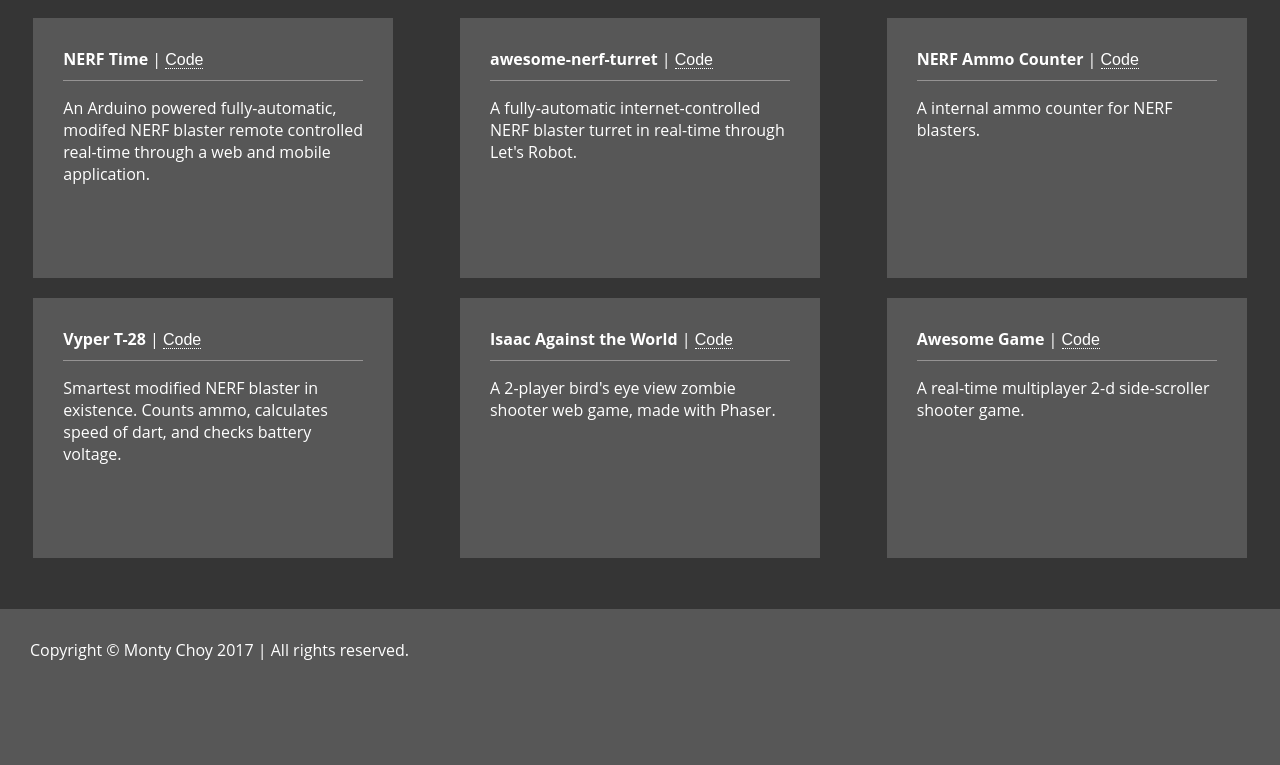
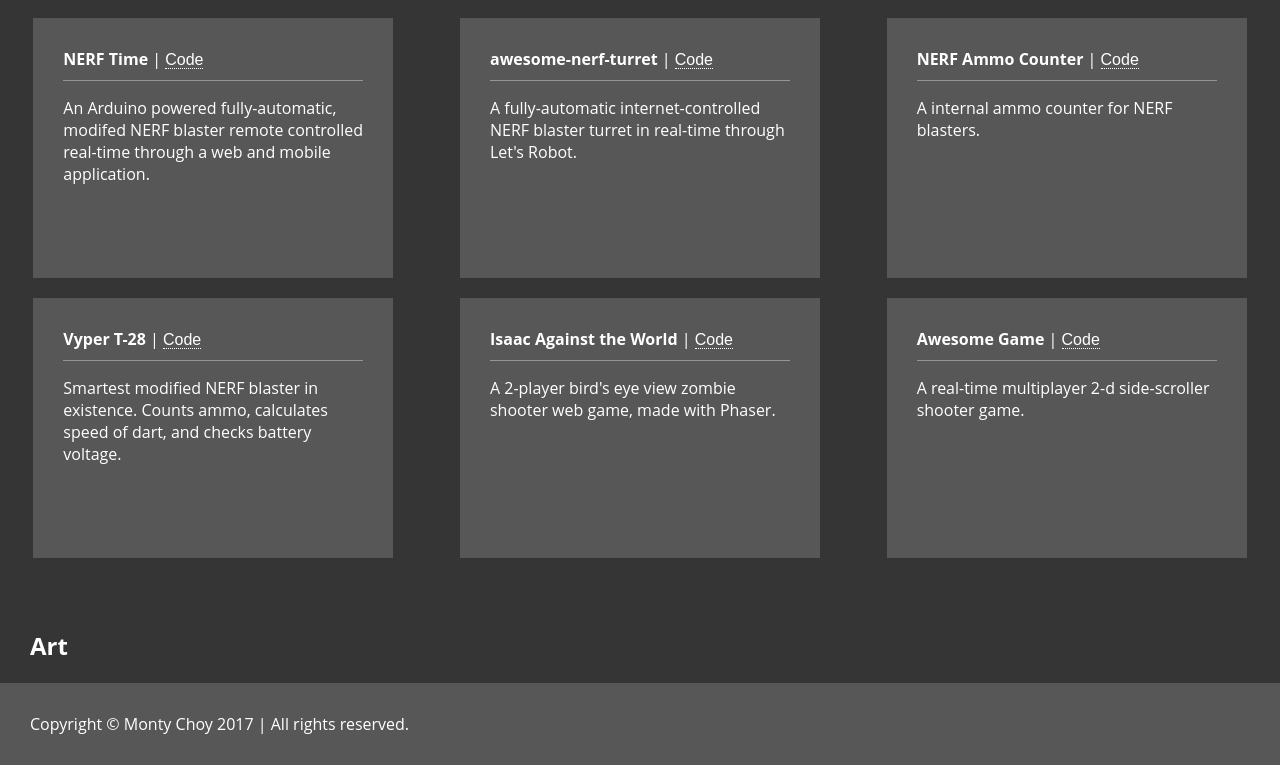
Before and after one commit to mochoy/personal-site, a React (Create React App) app: page / in a window 1280 px wide. Shown: the part 551-1316 px from the top of the page. Before the commit the page ends 1242 px from the top, so only its background shows below. Built offline with nearby package versions, Linux system fonts and the light colour scheme.

Commit message:
create, import, and render art component
global styling for components, art data still needs population

```diff
--- a/src/App.js
+++ b/src/App.js
@@ -3,7 +3,7 @@
 import Portfolio from './components/Portfolio/index';
 import Footer from './components/Footer/index';
 import Student from './components/Student/index';
-import Athlete from './components/Athlete/index';
+import Art from './components/Art/index';
 
 
 let projects = [
@@ -52,7 +52,11 @@
 		"link": "https://github.com/MiLeung/AwesomeGame",
 		"description": "A real-time multiplayer 2-d side-scroller shooter game."
 	}
-]
+];
+
+let art = [
+
+];
 
 
 class App extends Component {
@@ -61,6 +65,7 @@
 		<div className="App">
 			<Intro/>
 			<Portfolio projectData={projects}/>
+			<Art projectData={art}/>
 			<Footer/>
 
 		</div>
--- /dev/null
+++ b/src/components/Art/index.js
@@ -0,0 +1,24 @@
+import React, { Component } from 'react';
+import './index.css';
+
+export default class Art extends Component {
+	render () {
+		var artItems = this.props.projectData.map(this.renderProjectItems)
+		return (
+			<div id="Art">
+				<h2 id="title">Art</h2>
+			</div>
+
+		)
+	}
+
+	renderProjectItems(item){
+		return (
+			<div>
+
+			</div>
+		)
+	}
+
+
+}
--- a/src/components/Portfolio/index.css
+++ b/src/components/Portfolio/index.css
@@ -5,25 +5,6 @@
 a{
 	text-decoration: none;
 	color: #1F1B96;
-}
-
-#Projects {
-/*	border-bottom: 1px solid #959393;*/
-	border-bottom: 1px solid #353535;
-
-	background-color: #353535;
-	/*background-color: #E7E4E4;*/
-}
-
-#title {
-	margin-top: 0px;
-	padding-top: 20px;
-	padding-left: 30px;
-
-	/*border-bottom: 1px solid #FFFFFF;*/
-
-	/*color: white;*/
-	/*color: #575757;*/
 }
 
 #projects-container {
--- a/src/index.css
+++ b/src/index.css
@@ -10,3 +10,26 @@
  	font-family: 'Open Sans', sans-serif;
  	color: #FFFFFF;
 }
+
+
+
+/*global styling components*/
+
+#title {
+	margin-top: 0px;
+	padding-top: 20px;
+	padding-left: 30px;
+
+	/*border-bottom: 1px solid #FFFFFF;*/
+
+	/*color: white;*/
+	/*color: #575757;*/
+}
+
+#Projects, #Art {
+/*	border-bottom: 1px solid #959393;*/
+	border-bottom: 1px solid #353535;
+
+	background-color: #353535;
+	/*background-color: #E7E4E4;*/
+}
```
Also changed, not shown: src/components/Art/index.css (added).
